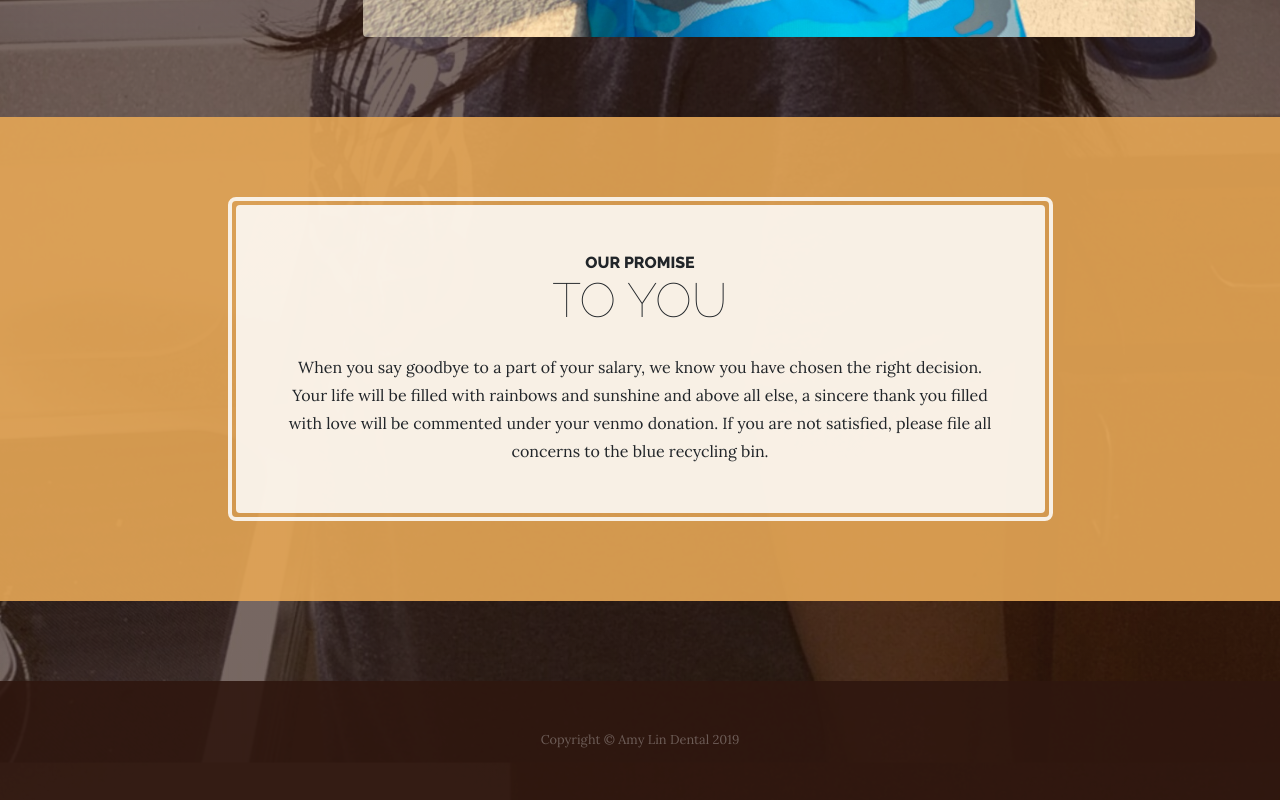
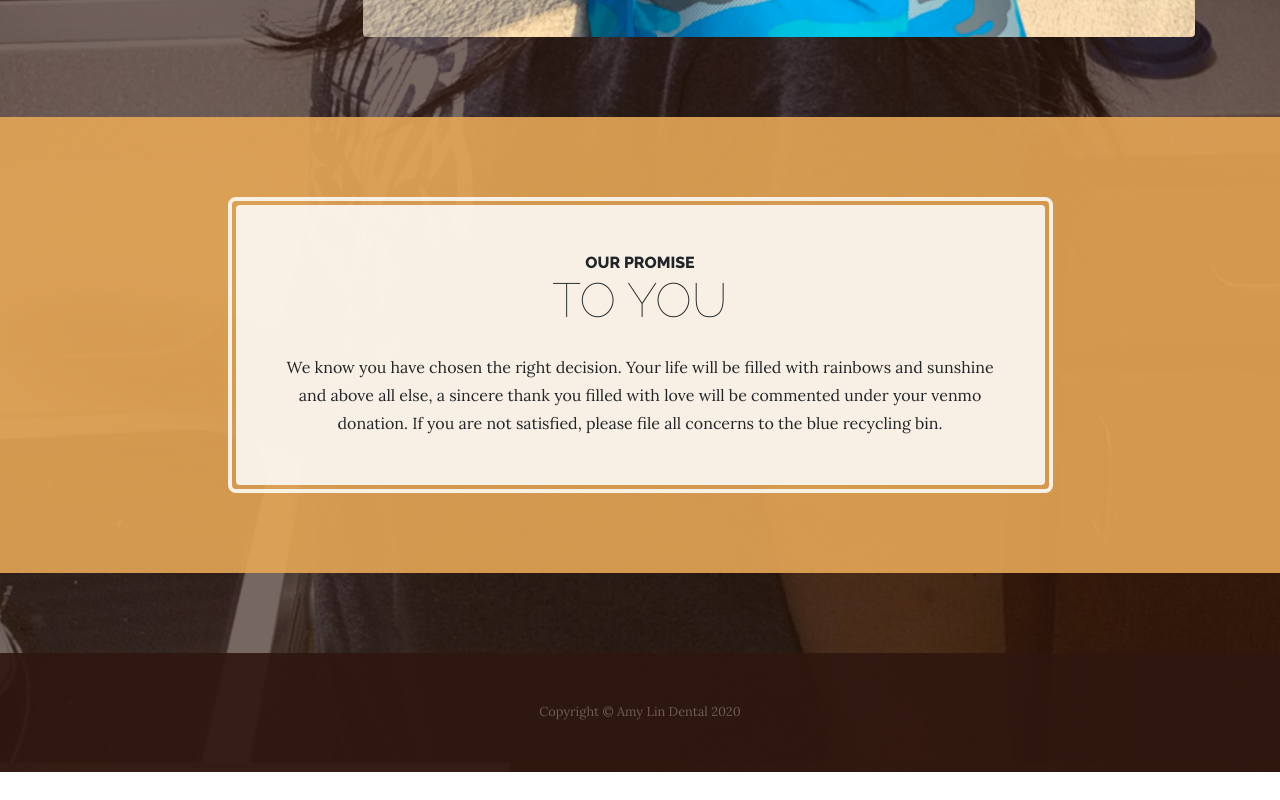
Before and after one commit to amyslin96/saypoop, a website: page index.html in a window 1280 px wide. Shown: the part 1513-2313 px from the top of the page. After the commit the page ends 2285 px from the top, so only its background shows below. Drawn offline with Linux system fonts and the light colour scheme.

Commit message:
update stuff

```diff
--- a/index.html
+++ b/index.html
@@ -8,7 +8,7 @@
   <meta name="description" content="">
   <meta name="author" content="">
 
-  <title>Her Majesty Amy Lin </title>
+  <title>Student Dentist Amy Lin </title>
 
   <!-- Bootstrap core CSS -->
   <link href="vendor/bootstrap/css/bootstrap.min.css" rel="stylesheet">
@@ -88,7 +88,7 @@
               <span class="section-heading-upper">Our Promise</span>
               <span class="section-heading-lower">To You</span>
             </h2>
-            <p class="mb-0">When you say goodbye to a part of your salary, we know you have chosen the right decision. Your life will be filled with rainbows and sunshine and above all else, a sincere thank you filled with love will be commented under your venmo donation. If you are not satisfied, please file all concerns to the blue recycling bin. </p>
+            <p class="mb-0">We know you have chosen the right decision. Your life will be filled with rainbows and sunshine and above all else, a sincere thank you filled with love will be commented under your venmo donation. If you are not satisfied, please file all concerns to the blue recycling bin. </p>
           </div>
         </div>
       </div>
@@ -97,7 +97,7 @@
 
   <footer class="footer text-faded text-center py-5">
     <div class="container">
-      <p class="m-0 small">Copyright &copy; Amy Lin Dental 2019</p>
+      <p class="m-0 small">Copyright &copy; Amy Lin Dental 2020</p>
     </div>
   </footer>
 
```
